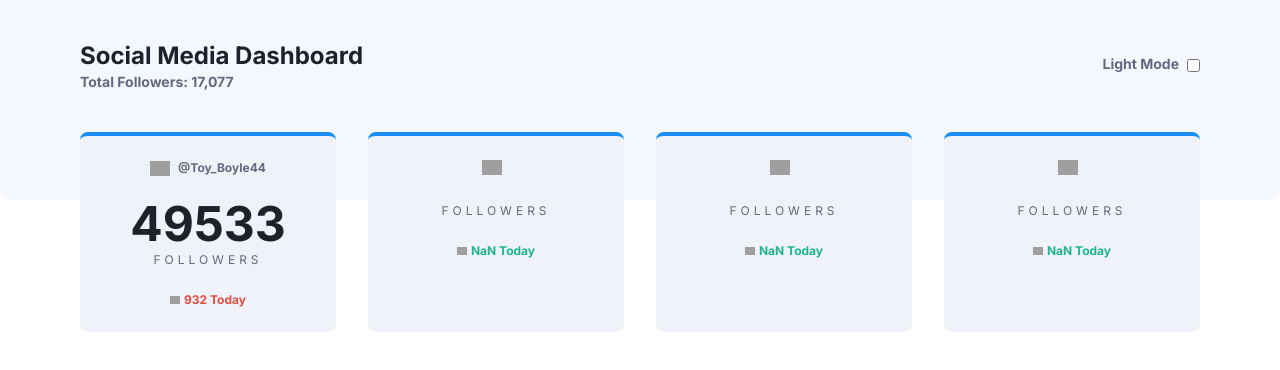
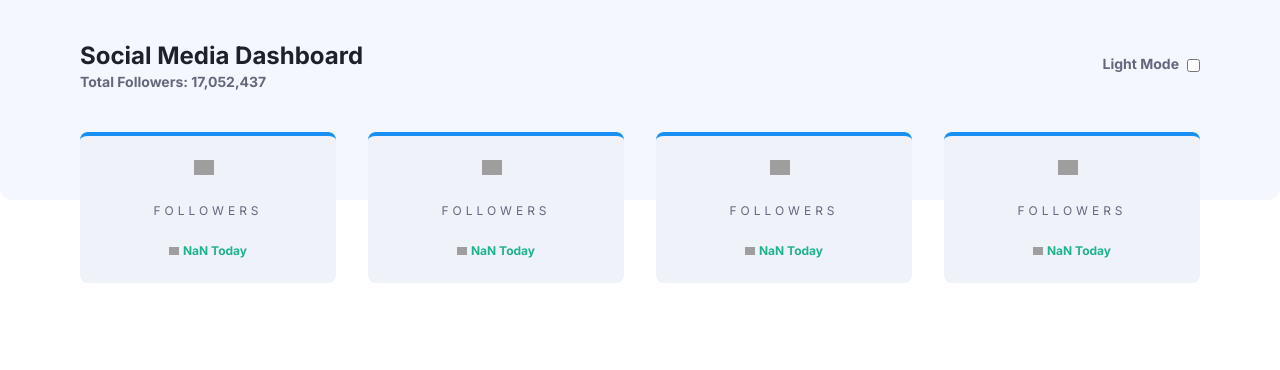
Before and after one commit to LisaCee/media-dashboard, a Next.js app: page / in a window 1280 px wide. Shown: the top 370 px of the page. Built offline with nearby package versions, Linux system fonts and the light colour scheme; grey boxes are pictures that could not be loaded.

Commit message:
Change shape of services to array and loop through in parent.

```diff
--- a/app/data/mockData.ts
+++ b/app/data/mockData.ts
@@ -2,14 +2,61 @@ import { faker } from '@faker-js/faker';
 
 faker.seed(42);
 
-export const userData = {
+export interface Service {
+  serviceName: string;
+  username: string;
+  followers: number;
+  dailyChange: number;
+  logoSrc: string;
+  logoAlt: string;
+  borderClass: string;
+}
+
+interface UserData {
+  id: string;
+  totalFollowers: number;
+  services: Service[];
+}
+
+export const userData: UserData = {
   id: faker.string.uuid(),
-  totalFollowers: faker.number.int({ min: 30, max: 100000 }),
-  services: {
-    facebook: {
+  totalFollowers: faker.number.int({ min: 30, max: 100_000_000 }),
+  services: [
+    {
+      serviceName: 'facebook',
+      borderClass: 'border-facebook',
+      logoSrc: '/brand-icons/icon-facebook.svg',
+      logoAlt: 'Facebook',
       username: `@${faker.internet.username()}`,
-      followers: faker.number.int({ min: 30, max: 100000 }),
-      dailyChange: faker.number.int({ min: -1000, max: 1000 }),
+      followers: faker.number.int({ min: 0, max: 100_000_000 }),
+      dailyChange: faker.number.int({ min: -100_000, max: 100_000 }),
     },
-  },
+    {
+      serviceName: 'twitter',
+      borderClass: 'border-twitter',
+      logoSrc: '/brand-icons/icon-twitter.svg',
+      logoAlt: 'Twitter',
+      username: `@${faker.internet.username()}`,
+      followers: faker.number.int({ min: 0, max: 100_000_000 }),
+      dailyChange: faker.number.int({ min: -100_000, max: 100_000 }),
+    },
+    {
+      serviceName: 'instagram',
+      borderClass: 'border-instagram',
+      logoSrc: '/brand-icons/icon-instagram.svg',
+      logoAlt: 'Instagram',
+      username: `@${faker.internet.username()}`,
+      followers: faker.number.int({ min: 0, max: 100_000_000 }),
+      dailyChange: faker.number.int({ min: -100_000, max: 100_000 }),
+    },
+    {
+      serviceName: 'youtube',
+      borderClass: 'border-youtube',
+      logoSrc: '/brand-icons/icon-youtube.svg',
+      logoAlt: 'Youtube',
+      username: `${faker.person.firstName()} ${faker.person.lastName()[0]}.`,
+      followers: faker.number.int({ min: 0, max: 100_000_000 }),
+      dailyChange: faker.number.int({ min: -100_000, max: 100_000 }),
+    },
+  ],
 };
--- a/app/page.tsx
+++ b/app/page.tsx
@@ -12,7 +12,7 @@ export default function Home() {
   const { totalFollowers } = userData;
 
   const [isDark, setIsDark] = useState(false);
-  const { facebook } = userData.services;
+  const { services } = userData;
 
   useEffect(() => {
     if (isDark) {
@@ -28,10 +28,9 @@ export default function Home() {
       <div className="flex flex-col gap-10 relative">
         <Header totalFollowers={totalFollowers} isDark={isDark} setIsDark={setIsDark} />
         <CardPrimaryLayout>
-          <CardPrimary serviceData={facebook} />
-          <CardPrimary />
-          <CardPrimary />
-          <CardPrimary />
+          {services.map((service) => (
+            <CardPrimary key={service.serviceName} service={service} />
+          ))}
         </CardPrimaryLayout>
       </div>
     </div>
```
